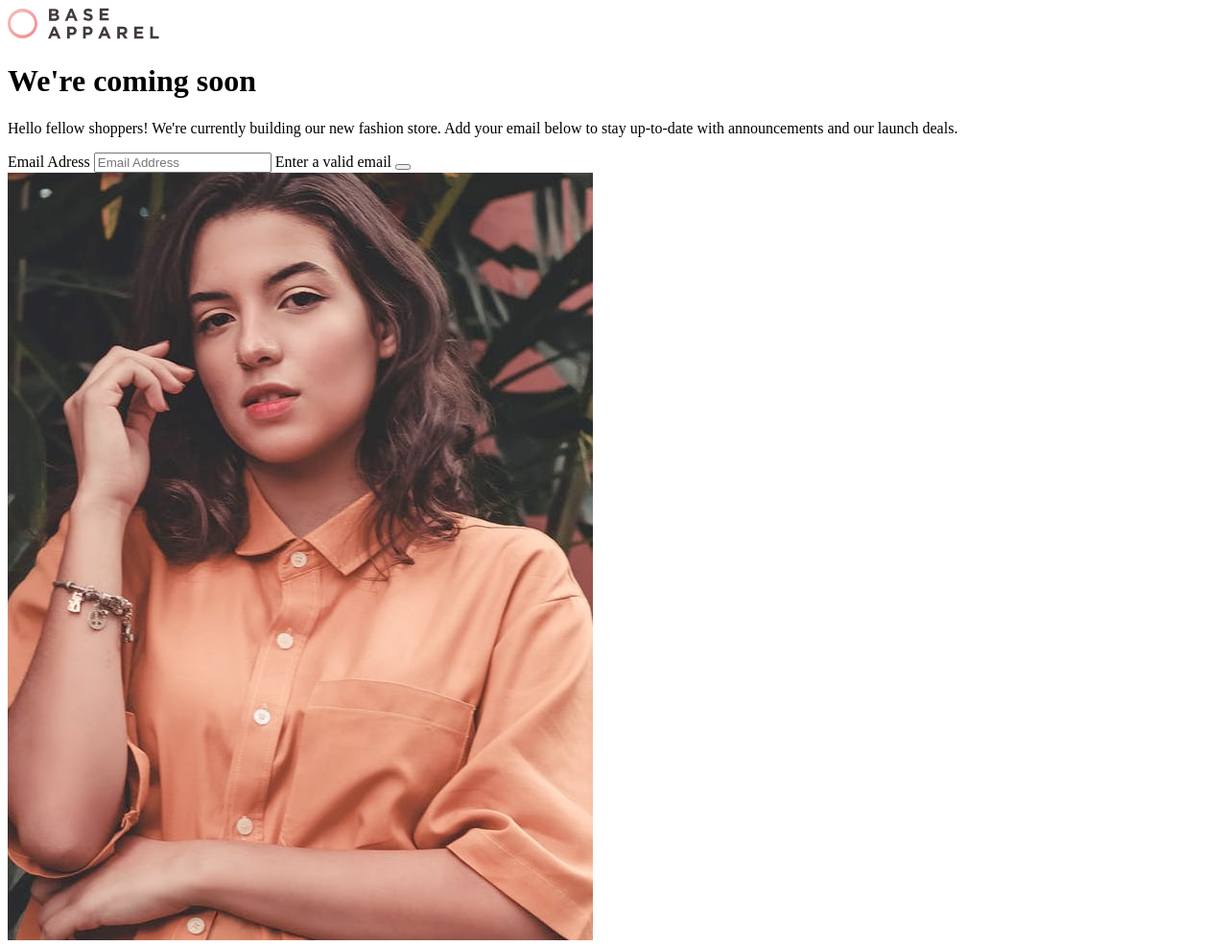
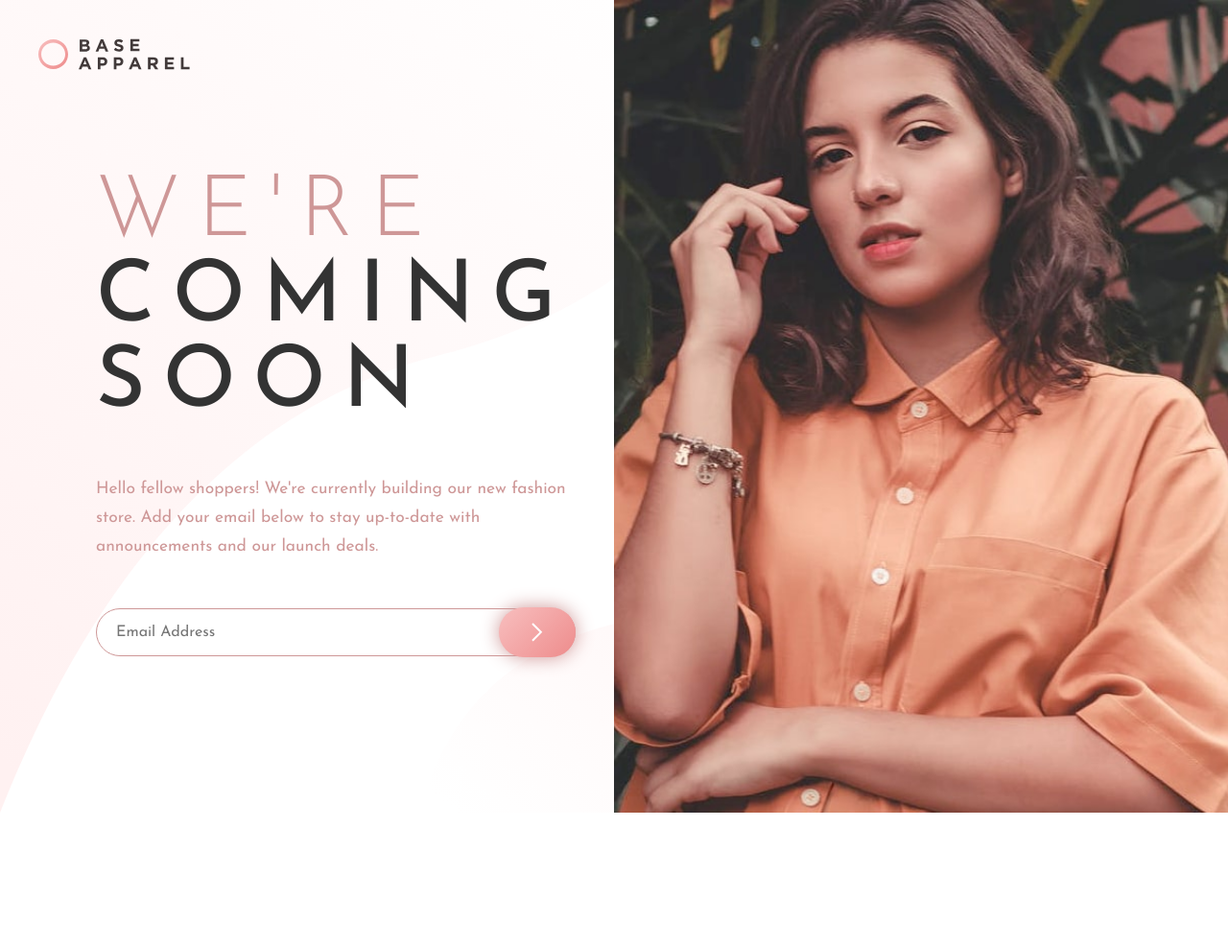
Before and after one commit to rockdoginafog/Base-Apparel-Coming-Soon-Page-, a plain HTML site: page index.html in a window 1280 px wide. Shown: the whole page at 96% size. After the commit the page ends 855 px from the top, so only its background shows below. Drawn offline with Linux system fonts and the light colour scheme.

Commit message:
initial CSS Commit

```diff
--- /dev/null
+++ b/css/style.css
@@ -0,0 +1,374 @@
+@import url("https://fonts.googleapis.com/css2?family=Josefin+Sans:wght@200;300;400;500;600;700&display=swap");
+
+/* ************************ */
+/* VARIABLES */
+/* ************************ */
+
+:root {
+  --Desaturated-Red: hsl(0, 36%, 70%);
+  --Soft-Red: hsl(0, 93%, 68%);
+
+  --Transition: 0.8s all;
+}
+
+/* ************************ */
+/* RESETS */
+/* ************************ */
+
+*,
+*::before,
+*::after {
+  margin: 0;
+  padding: 0;
+  box-sizing: border-box;
+  -webkit-box-sizing: border-box;
+}
+
+html:focus-within {
+  scroll-behavior: smooth;
+}
+
+body {
+  min-height: 100vh;
+  line-height: 1.5;
+  text-rendering: optimizeSpeed;
+}
+
+img,
+picture,
+video,
+canvas,
+svg {
+  max-inline-size: 100%;
+  block-size: auto;
+}
+
+a {
+  text-decoration: none;
+  color: inherit;
+}
+
+p,
+h1,
+h2,
+h3,
+h4,
+h5,
+h6 {
+  overflow-wrap: break-word;
+}
+
+ol,
+ul {
+  list-style: none;
+}
+
+input,
+button,
+textarea,
+select {
+  font: inherit;
+  border: none;
+}
+
+.sr-only {
+  clip: rect(1px, 1px, 1px, 1px);
+  clip-path: inset(100%);
+  height: 1px;
+  width: 1px;
+  margin: -1px;
+  overflow: hidden;
+  padding: 0;
+  position: absolute;
+}
+
+/* ************************ */
+/* LAYOUT */
+/* ************************ */
+
+body {
+  font-family: "Josefin Sans", sans-serif;
+}
+
+main {
+  min-height: 100vh;
+  display: grid;
+  grid-template-columns: 1fr;
+  grid-template-rows: min-content auto;
+  transition: var(--Transition);
+}
+
+.logo {
+  grid-row: 1 / 2;
+}
+
+.main-content {
+  grid-row: 3 / 4;
+  /* grid-row: 2 / -1; */
+}
+
+.main-page {
+  max-width: 60ch;
+}
+
+picture {
+  grid-row: 2 / 3;
+}
+
+/* ************************ */
+/* LOGO */
+/* ************************ */
+
+.logo {
+  max-width: 120px;
+  padding: 10px;
+}
+
+picture img {
+  width: 100%;
+  height: 100%;
+  object-fit: cover;
+}
+
+/* ************************ */
+/* HEADING & TEXT */
+/* ************************ */
+
+.main-content {
+  display: grid;
+  place-content: center;
+  padding: 0 20px;
+  background-image: url(../images/bg-pattern-desktop.svg);
+  background-repeat: no-repeat;
+  background-size: cover;
+}
+
+.hide {
+  display: none;
+}
+
+.main-heading {
+  font-size: clamp(1.38rem, calc(-0.02rem + 6.96vw), 6.25rem);
+  line-height: 1;
+  font-weight: 300;
+  letter-spacing: 18px;
+  text-transform: uppercase;
+  text-align: center;
+  color: var(--Desaturated-Red);
+  padding: 20px 0;
+}
+
+.main-heading span {
+  font-weight: 500;
+  color: #333;
+}
+
+.main-paragraph {
+  font-size: clamp(0.88rem, calc(0.8rem + 0.36vw), 1.25rem);
+  line-height: 1.7;
+  text-align: center;
+  margin-bottom: 16px;
+  color: var(--Desaturated-Red);
+  font-weight: 400;
+  transition: 0.8s ease;
+}
+
+.confirmation-heading {
+  font-size: clamp(1.38rem, calc(-0.02rem + 6.96vw), 100px);
+  font-weight: 300;
+  letter-spacing: 18px;
+  text-transform: uppercase;
+  text-align: center;
+  padding: 50px 0;
+}
+
+.confirmation-heading span {
+  font-weight: 500;
+  color: #333;
+}
+
+.confirmation-paragraph {
+  font-size: clamp(0.88rem, calc(0.8rem + 0.36vw), 1.25rem);
+  line-height: 1.7;
+  text-align: center;
+  margin-bottom: 50px;
+  color: var(--Desaturated-Red);
+  font-weight: 400;
+  transition: 0.8s ease;
+}
+
+/* ************************ */
+/* FORM & BUTTON */
+/* ************************ */
+
+.form {
+  max-width: 500px;
+  display: flex;
+  flex-direction: column;
+  margin: auto;
+  position: relative;
+}
+
+input {
+  width: 100%;
+  height: 50px;
+  border: 1px solid var(--Desaturated-Red);
+  border-radius: 30px;
+  padding-left: 20px;
+  margin-bottom: 10px;
+  color: var(--Desaturated-Red);
+  transition: var(--Transition);
+}
+
+button {
+  background-image: url(../images/icon-arrow.svg),
+    linear-gradient(135deg, hsl(0, 80%, 86%), hsl(0, 74%, 74%));
+  background-repeat: no-repeat;
+  background-position: center;
+  padding: 26px 40px;
+  position: absolute;
+  border-radius: 30px;
+  right: 0%;
+  top: -2%;
+  transition: var(--Transition);
+  cursor: pointer;
+  box-shadow: 0px 0px 19px 0px hsl(0, 36%, 70%);
+}
+
+button:is(:hover, :focus-visible) {
+  transform: scale(1.1);
+  filter: brightness(1.2);
+  outline: var(--Soft-Red);
+}
+
+/* ************************ */
+/* INPUT */
+/* ************************ */
+
+input[type="email"]:is(:hover, :focus-visible) {
+  outline: none;
+  border: 2px solid var(--Desaturated-Red);
+}
+
+input[type="email"] + span {
+  opacity: 0;
+  transform: translateY(10px);
+  color: crimson;
+  margin-left: 24px;
+}
+
+input[type="email"]:invalid + span {
+  opacity: 1;
+  transform: translateY(0);
+  transition: transform 0.3s ease, opacity 0.3s ease;
+}
+
+input[type="email"]:valid + span {
+  opacity: 0;
+  transform: translateY(10px);
+  transition: transform 0.3s ease, opacity 0.3s ease;
+}
+
+input[type="email"]:invalid {
+  border: 2px solid crimson;
+  transition: border 0.3s ease;
+}
+
+/* ************************ */
+/* MEDIA QUERIES */
+/* ************************ */
+
+@media (min-width: 23.4375rem) {
+  .logo {
+    max-width: 100%;
+    padding: 16px;
+  }
+}
+
+@media (min-width: 56.25rem) {
+  main {
+    min-height: 100vh;
+    display: grid;
+    grid-template-columns: 1fr 1fr;
+    grid-template-rows: auto auto;
+  }
+
+  .logo {
+    grid-column: 1 / 2;
+    grid-row: 1 / 2;
+    z-index: 2;
+    padding: 40px;
+  }
+
+  .main-content {
+    grid-column: 1 / 2;
+    grid-row: 1 / 3;
+    padding: 40px 40px 40px 100px;
+  }
+
+  .form {
+    max-width: 500px;
+    display: flex;
+    flex-direction: column;
+    margin: 0;
+    position: relative;
+  }
+
+  picture {
+    grid-column: 2 / 3;
+    grid-row: 1 / 3;
+  }
+
+  .main-heading {
+    text-align: start;
+    padding: 50px 0;
+  }
+
+  .main-heading span {
+    font-weight: 500;
+    color: #333;
+  }
+
+  .main-paragraph {
+    text-align: start;
+    margin-bottom: 50px;
+  }
+
+  .input-container {
+    width: 100%;
+    margin: 0;
+  }
+
+  picture img {
+    width: 100%;
+    height: 100%;
+    object-fit: cover;
+  }
+}
+
+/* ************************ */
+/* ANIMATION */
+/* ************************ */
+
+.entrance-animation {
+  -webkit-animation: entrance-animation 1.5s cubic-bezier(0.39, 0.575, 0.565, 1)
+    both;
+  animation: entrance-animation 1.5s cubic-bezier(0.39, 0.575, 0.565, 1) both;
+}
+
+@-webkit-keyframes entrance-animation {
+  0% {
+    opacity: 0;
+  }
+  100% {
+    opacity: 1;
+  }
+}
+@keyframes entrance-animation {
+  0% {
+    opacity: 0;
+  }
+  100% {
+    opacity: 1;
+  }
+}
--- a/index.html
+++ b/index.html
@@ -3,22 +3,23 @@
   <head>
     <meta charset="UTF-8" />
     <meta name="viewport" content="width=device-width, initial-scale=1.0" />
+    <link rel="stylesheet" href="/css/style.css" />
 
     <title>Base Apparel</title>
   </head>
-  <body>
-    <header>
+  <body class="entrance-animation">
+    <main>
+      <div class="logo">
         <img src="../images/logo.svg" alt="Base Apparel" />
-    </header>
-
-    <main>
+      </div>
+      <div class="main-content">
         <div class="main-page">
           <h1 class="main-heading">We're <span>coming soon</span></h1>
 
           <p class="main-paragraph">
-          Hello fellow shoppers! We're currently building our new fashion store.
-          Add your email below to stay up-to-date with announcements and our
-          launch deals.
+            Hello fellow shoppers! We're currently building our new fashion
+            store. Add your email below to stay up-to-date with announcements
+            and our launch deals.
           </p>
 
           <form name="form" class="form" id="form" action="/" novalidate>
@@ -46,10 +47,11 @@
             </h1>
 
             <p class="confirmation-paragraph">
-            Hello fellow shopper! Thank you for joining our newsletter. You will
-            be one of the first to know when we offically open and get access to
-            our exclusive deals.
+              Hello fellow shopper! Thank you for joining our newsletter. You
+              will be one of the first to know when we offically open and get
+              access to our exclusive deals.
             </p>
+          </div>
         </div>
       </div>
 
```
Lines whose indentation alone changed are shown as unchanged.
